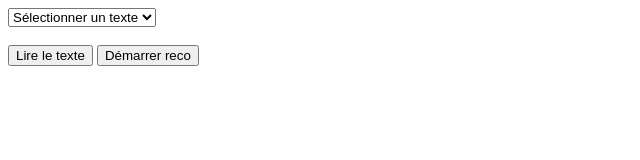
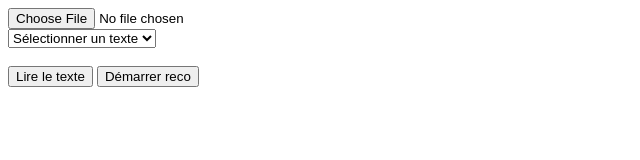
Before and after one commit to cfouard/theatre, a website: page index.html in a window 1280 px wide. Shown: the whole page, without its empty margins (0-640 px from the left). Drawn offline with Linux system fonts and the light colour scheme.

Commit message:
2 files modified

```diff
--- a/index.html
+++ b/index.html
@@ -1,4 +1,9 @@
 <section id="tools">
+  <input
+    type="file"
+    class="file-upload"
+    onchange="console.log(event.target.files)"
+  /><br />
   <select name="textSelection" id="textSelection">
     <option>Sélectionner un texte</option>
     <option>Harpagon et Frosine</option>
```
Also changed, not shown: index.ts (+7 -0 lines).
